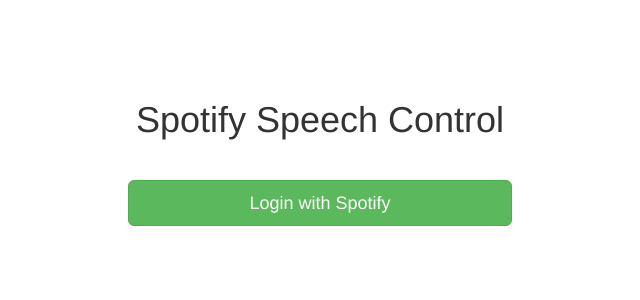
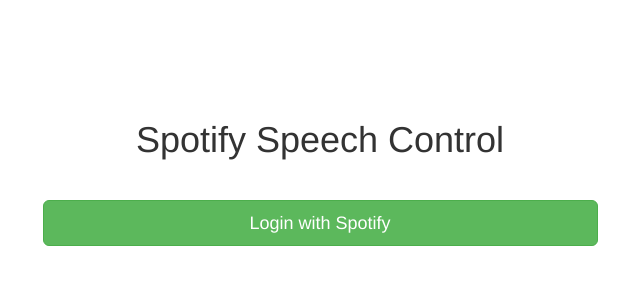
Before and after one commit to dimasjt/spotify-speech-player, a React app: page / in a window 1280 px wide. Shown: the top 300 px of the page, without its empty margins (320-960 px from the left). Built offline with nearby package versions, Linux system fonts and the light colour scheme.

Commit message:
fix grid

```diff
--- a/src/components/Logged.jsx
+++ b/src/components/Logged.jsx
@@ -1,10 +1,12 @@
 import React, { Component } from 'react';
-import { Panel } from 'react-bootstrap';
+import { Panel, Row, Grid, Col } from 'react-bootstrap';
+
 import Spotify from '../lib/Spotify';
 
 import LogoutLink from './LogoutLink';
 import Playing from './player/Playing';
 import ListTracks from './player/ListTracks';
+import Speech from './player/Speech';
 
 export default class Logged extends Component {
   constructor() {
@@ -16,11 +18,20 @@
   }
   render() {
     return (
-      <Panel>
-        <Playing />
-        <ListTracks />
-        <LogoutLink />
-      </Panel>
+      <Grid>
+        <Row>
+          <Col md={6}>
+            <Panel>
+              <Playing />
+              <ListTracks />
+              <LogoutLink />
+            </Panel>
+          </Col>
+          <Col md={3}>
+            <Speech />
+          </Col>
+        </Row>
+      </Grid>
     );
   }
 }
--- a/src/components/Speech.jsx
+++ b/src/components/player/Speech.jsx
@@ -1,6 +1,6 @@
 import React, { Component } from 'react';
 
-import AI from './../lib/ai';
+import AI from '../../lib/ai';
 
 export default class Speech extends Component {
   handleChange (event) {
--- a/src/layouts/Main.jsx
+++ b/src/layouts/Main.jsx
@@ -1,6 +1,7 @@
 import React, { Component } from 'react';
 import Cookie from 'js-cookie';
 import reactCSS from 'reactcss';
+import { Grid, Row, Col } from 'react-bootstrap';
 
 import Unlogged from '../components/Unlogged';
 import Logged from '../components/Logged';
@@ -10,7 +11,6 @@
     wrapper: {
       margin: '0 auto',
       marginTop: '100px',
-      width: '30%',
     },
   },
 });
@@ -29,17 +29,27 @@
 
   renderContent() {
     if (this.state.isLogin) {
-      return <Logged {...this.props} />;
+      return (
+        <Col md={8} mdOffset={2}>
+          <Logged {...this.props} />
+        </Col>
+      );
     } else {
-      return <Unlogged {...this.props} />;
+      return (
+        <Col md={6} mdOffset={3}>
+          <Unlogged {...this.props} />
+        </Col>
+      );
     }
   }
 
   render() {
     return (
-      <div style={styles.wrapper}>
-        {this.renderContent()}
-      </div>
+      <Grid style={styles.wrapper}>
+        <Row>
+          {this.renderContent()}
+        </Row>
+      </Grid>
     );
   };
 };
```
